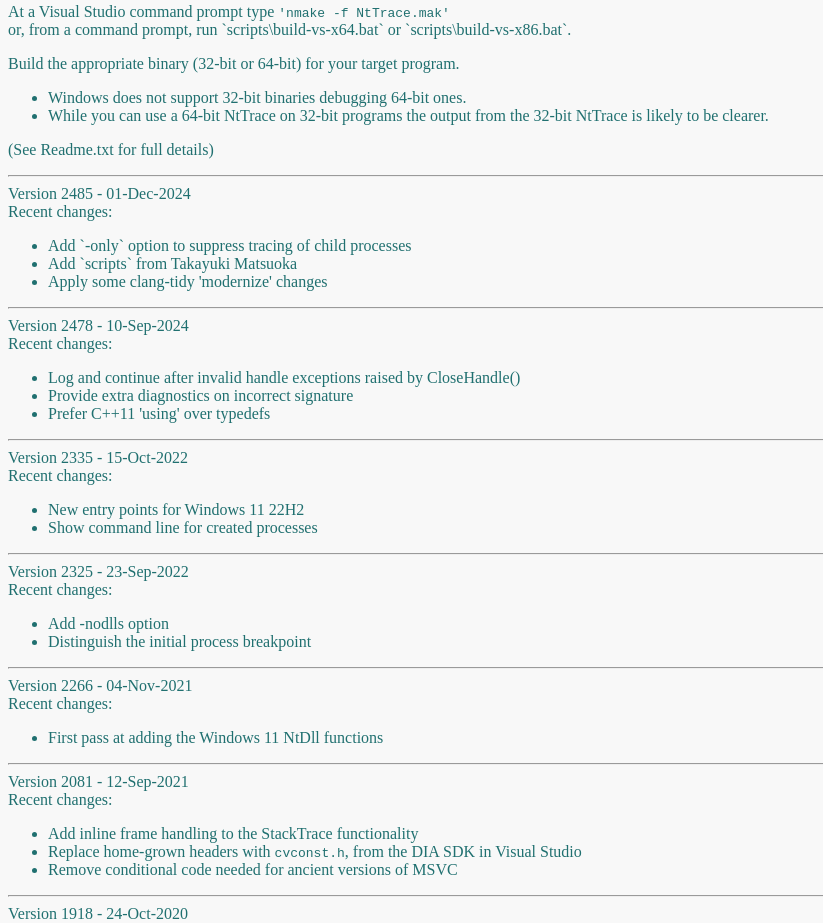
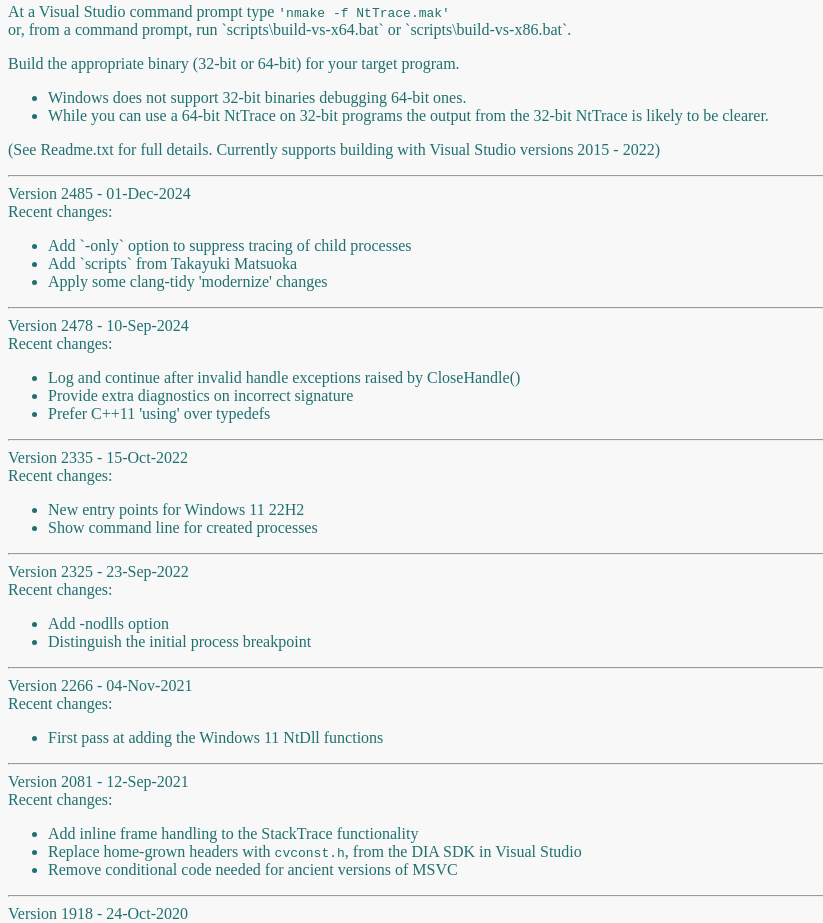
Before and after one commit to rogerorr/NtTrace, a plain HTML site: page index.html in a window 1280 px wide. Shown: the part 1308-2231 px from the top of the page, without its empty margins (0-823 px from the left). Drawn offline with Linux system fonts and the light colour scheme.

Commit message:
Add note about Visual Studio versions supported

```diff
--- a/index.html
+++ b/index.html
@@ -96,7 +96,7 @@
 <li>While you can use a 64-bit NtTrace on 32-bit programs the output from the 32-bit NtTrace is likely to be clearer.
 </ul>
 <p>
-(See Readme.txt for full details)
+(See Readme.txt for full details. Currently supports building with Visual Studio versions 2015 - 2022)
 <p>
 
 <hr>
```
